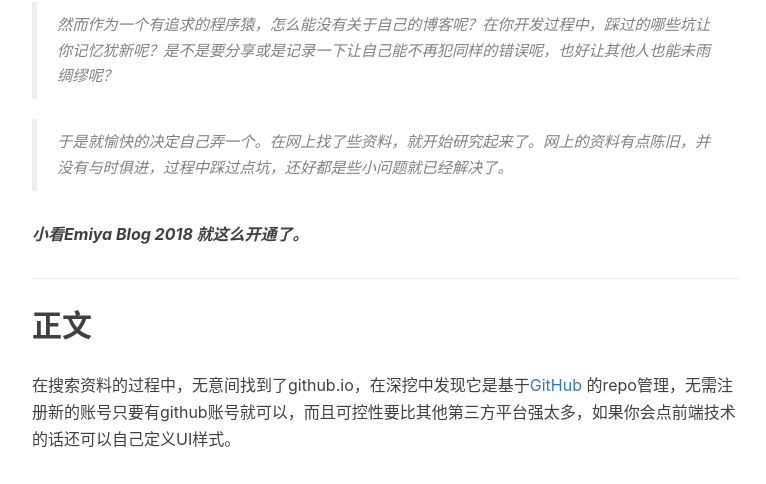
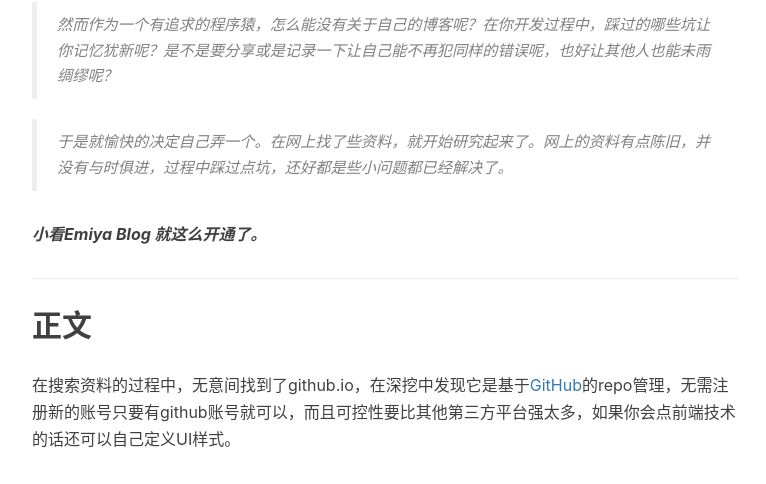
Before and after one commit to emiyagjy/emiyagjy.github.io, a Jekyll site: the page built from _posts/2018-02-25-hello-2018.md, in a window 1280 px wide and 900 px high, scrolled down 497 px. Shown: the part 128-612 px from the top of the window, without its empty margins (233-999 px from the left). Built offline with Jekyll 4.4.1, drawn with Linux system fonts in a browser that asks for light colours; nearby versions of some CDN libraries; comment, search, counter and statistics services are not loaded.

Commit message:
语句优化

````diff
--- a/_posts/2018-02-25-hello-2018.md
+++ b/_posts/2018-02-25-hello-2018.md
@@ -16,16 +16,16 @@
 
 > 然而作为一个有追求的程序猿，怎么能没有关于自己的博客呢？在你开发过程中，踩过的哪些坑让你记忆犹新呢？是不是要分享或是记录一下让自己能不再犯同样的错误呢，也好让其他人也能未雨绸缪呢？
 
-> 于是就愉快的决定自己弄一个。在网上找了些资料，就开始研究起来了。网上的资料有点陈旧，并没有与时俱进，过程中踩过点坑，还好都是些小问题就已经解决了。
+> 于是就愉快的决定自己弄一个。在网上找了些资料，就开始研究起来了。网上的资料有点陈旧，并没有与时俱进，过程中踩过点坑，还好都是些小问题都已经解决了。
 
-***小看Emiya Blog 2018  就这么开通了。***
+***小看Emiya Blog 就这么开通了。***
 
 
 ---
 
 ## 正文
 
-在搜索资料的过程中，无意间找到了github.io，在深挖中发现它是基于[GitHub](https://www.github.com) 的repo管理，无需注册新的账号只要有github账号就可以，而且可控性要比其他第三方平台强太多，如果你会点前端技术的话还可以自己定义UI样式。
+在搜索资料的过程中，无意间找到了github.io，在深挖中发现它是基于[GitHub](https://www.github.com)的repo管理，无需注册新的账号只要有github账号就可以，而且可控性要比其他第三方平台强太多，如果你会点前端技术的话还可以自己定义UI样式。
 
 接下来就简单的说说如何打造属于自己的博客。
 
@@ -65,7 +65,7 @@
 ```bash
 $ git clone git@github.com:Huxpro/huxblog-boilerplate.git
 ```
-具体的模板使用在`huxblog-boilerplat`目录下的 `README.zh.md`里已经有很详细的说明，这里就不赘述了。***一定要仔细查阅哦我就是没认真看浪费了很多时间***。
+模板的具体使用在`huxblog-boilerplat`目录下的 `README.zh.md`里已经有很详细的说明，这里就不赘述了。***一定要仔细查阅哦我就是没认真看浪费了很多时间***。
 
 
 ### 用Jekyll在本地构建网站查看博客
````
